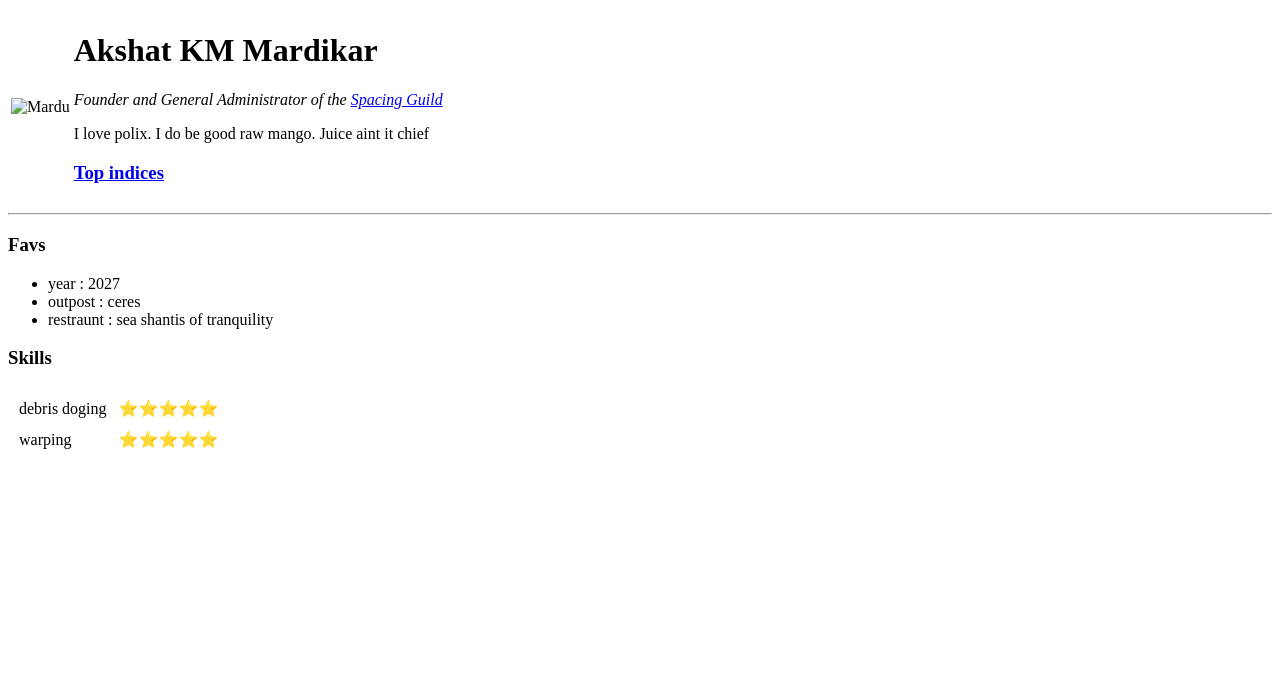
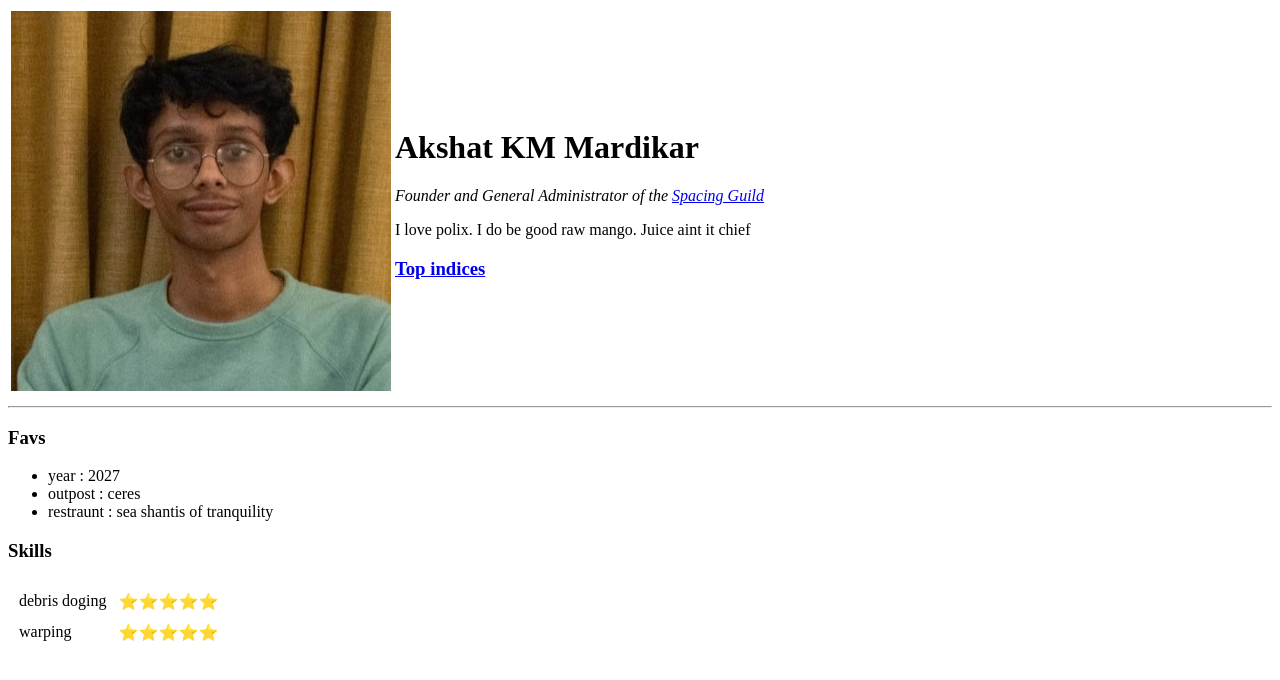
Before and after one commit to Akshat3883/cv, a plain HTML site: page index.html in a window 1280 px wide. Drawn offline with Linux system fonts and the light colour scheme.

Commit message:
removed images/

```diff
--- a/index.html
+++ b/index.html
@@ -8,7 +8,7 @@
     <table>
       <tr>
         <td>
-          <img src="images/akshat.jpeg" alt="Mardu" />
+          <img src="akshat.jpeg" alt="Mardu" />
         </td>
         <td>
           <h1>Akshat KM Mardikar</h1>
```
